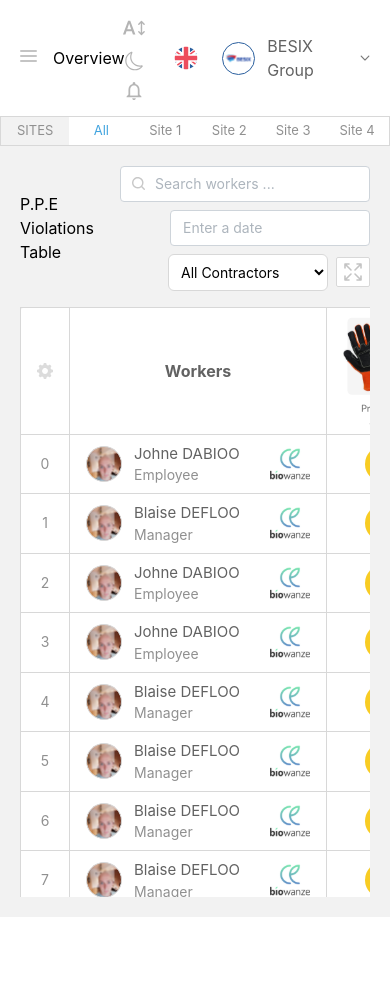
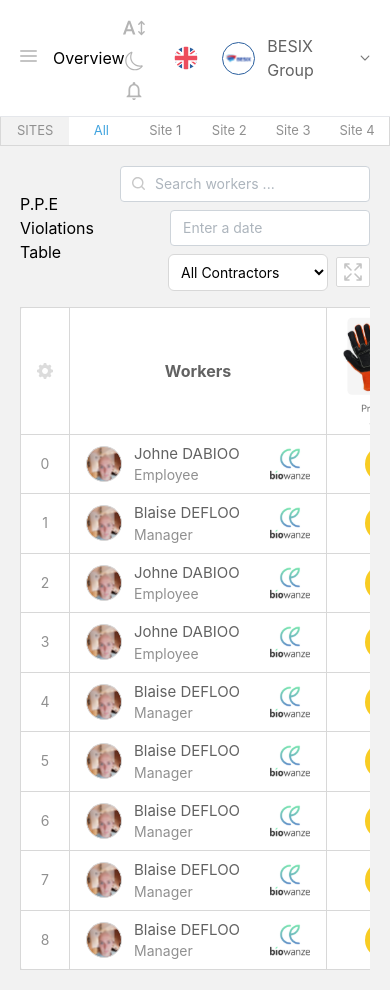
Before and after one commit to xarafeddine/ReactTest, a React (Vite) app: page / in a window 390 px wide. Before the commit the page ends 917 px from the top, so only its background shows below. Built offline with nearby package versions, Linux system fonts and the light colour scheme.

Commit message:
Fix some responsiveness issues

```diff
--- a/src/components/ui/SitesControler.tsx
+++ b/src/components/ui/SitesControler.tsx
@@ -8,7 +8,7 @@ export default function SitesControler({
   setSite: (site: number) => void;
 }) {
   return (
-    <div className="border border-grayBorder text-[13px]">
+    <div className="bg-white border border-t-0 border-grayBorder text-[13px]">
       <div className="flex flex-row text-grayFontLight">
         <div className="bg-grayBgLight px-4 py-1">SITES</div>
         {sites.map((item, idx) => (
--- a/src/components/violations/ViolationsTable.tsx
+++ b/src/components/violations/ViolationsTable.tsx
@@ -21,7 +21,7 @@ export default function ViolationsTable({
   });
   return (
     <div className="overflow-x-auto w-full">
-      <div className="overflow-y-auto max-h-[70vh] w-full">
+      {/* <div className="overflow-y-auto max-h-[70vh] w-full"> */}
         {bodyData.length === 0 ? (
           <div className="flex justify-center items-center h-96 border border-grayBgLight">
             No Data To Show
@@ -32,7 +32,7 @@ export default function ViolationsTable({
             <ViolationsTableBody data={bodyData} />
           </table>
         )}
-      </div>
+      {/* </div> */}
     </div>
   );
 }
--- a/src/layouts/Header.tsx
+++ b/src/layouts/Header.tsx
@@ -13,7 +13,7 @@ export default function Header({
   isSidebarOpen: boolean;
 }) {
   return (
-    <div className="flex flex-row items-center justify-between py-3 px-5">
+    <div className="bg-white flex flex-row items-center justify-between py-3 px-5 sticky top-0 border-b">
       <div className="flex flex-row items-center gap-4">
         {!isSidebarOpen && (
           <img
--- a/src/layouts/MainLayout.tsx
+++ b/src/layouts/MainLayout.tsx
@@ -23,7 +23,7 @@ const MainLayout = ({ children }: { children: ReactElement }) => {
   }, [width]);
 
   return (
-    <div className="flex flex-row min-h-screen">
+    <div className="bg-grayBgLight flex flex-row min-h-screen">
       {!isDesktop(width) && (
         <Drawer size={270} opened={opened} onClose={close}>
           <Sidebar
@@ -41,7 +41,7 @@ const MainLayout = ({ children }: { children: ReactElement }) => {
           />
       )}
       <div
-        className="flex flex-col h-screen w-full"
+        className="flex flex-col h-full w-full"
         style={{
           paddingLeft: isMobile(width)
             ? "0px"
--- a/src/layouts/Sidebar.tsx
+++ b/src/layouts/Sidebar.tsx
@@ -21,7 +21,7 @@ export default function Sidebar({
         width: isSidebarOpen ? "15rem" : "5rem",
         // transition: "width 0.5s",
       }}
-      className={`flex shrink-0 flex-col h-full gap-y-5 ${
+      className={`bg-white flex shrink-0 flex-col h-full gap-y-5 ${
         !isInDrawer ? "border border-grayBorder py-5 fixed top-0" : ""
       }`}
     >
--- a/src/pages/Violations.tsx
+++ b/src/pages/Violations.tsx
@@ -47,7 +47,7 @@ export default function Violations() {
   return (
     <div className="flex flex-col h-full">
       <SitesControler site={site} setSite={setSite} />
-      <div className="bg-grayBgLight p-5 space-y-4 w-full h-full">
+      <div className="p-5 space-y-4 w-full h-full">
         <div className="flex flex-row justify-between items-center">
           <h1>P.P.E Violations Table</h1>
           <div className="flex flex-col items-end md:flex-row md:items-center gap-2">
```
